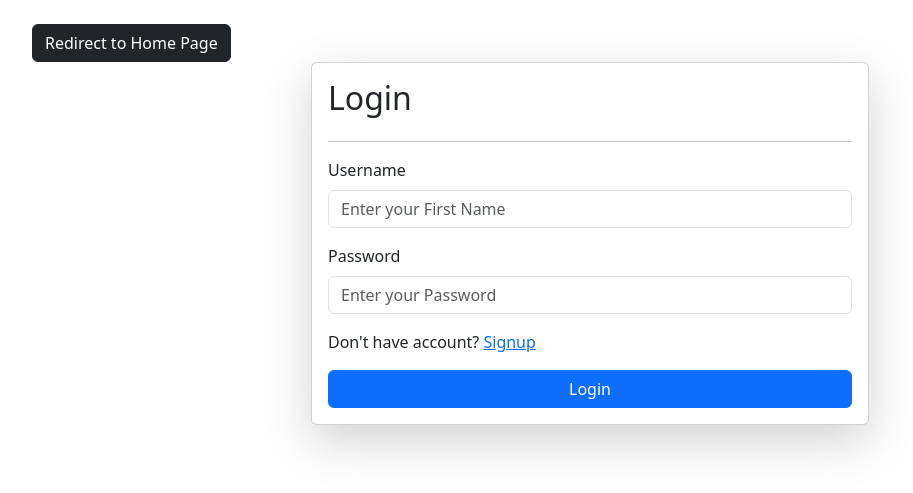
After one commit to ayazkhan1410/Recipe-Project-, a Django app: page /recepies/login in a window 1280 px wide. The commit adds this page. Shown: the top 493 px of the page, without its empty margins (50-963 px from the left). Run offline with Django 4.2, Linux system fonts and the light colour scheme.

Commit message:
Create signup and login page

```diff
--- /dev/null
+++ b/vege/templates/vege/login.html
@@ -0,0 +1,33 @@
+{% extends "vege/base.html"%}
+<title>{% block title%} Register Page ! {% endblock %}</title>
+
+{% block css%}
+
+{% endblock%}
+
+{% block body %}
+
+<div class="container my-4">
+    <a href="/recepies" class="btn btn-dark"> Redirect to Home Page </a>
+  <form class="col-6 mx-auto card p-3 shadow-lg " method="post" enctype="multipart/form-data">
+
+    {% csrf_token %}
+    <h2> Login </h2>
+    <hr>
+
+    <div class="mb-3">
+      <label for="exampleFormControlInput1" class="form-label">Username</label>
+      <input type="text" name="Firstname" required class="form-control" placeholder="Enter your First Name">
+    </div>
+
+    <div class="mb-3">
+        <label for="exampleFormControlInput1" class="form-label">Password</label>
+        <input type="password" name="Password" required class="form-control" placeholder="Enter your Password">
+    </div>
+
+    <p>Don't have account? <a href="/recepies/register">Signup</a></p>
+    <button type="submit" class="btn btn-primary">Login</button>
+
+  </form>
+
+  {% endblock %}
--- a/vege/urls.py
+++ b/vege/urls.py
@@ -5,4 +5,6 @@ urlpatterns = [
     path("", views.recepies,name="recepies"),
     path("delete/<int:id>", views.delete,name="delete"),
     path("update/<int:id>", views.update,name="update"),
+    path("register",views.register,name="register"),
+    path("login",views.login,name="login"),
 ]
--- a/vege/views.py
+++ b/vege/views.py
@@ -1,6 +1,7 @@
 from django.shortcuts import render, redirect
 from . models import *
 from django.http import HttpResponse
+from django.contrib.auth.models import User
 
 # Create your views here.
 
@@ -19,8 +20,11 @@ def recepies(request):
         return redirect("/recepies")
 
     queryset = RecipeName.objects.all()
+
+    if request.GET.get('search'):
+        queryset = queryset.filter(recipe_name__icontains=request.GET.get('search'))
+
     context = {'recipes':queryset}
-
     return render(request, "vege/index.html",context)
 
 def update(request, id):
@@ -54,3 +58,33 @@ def delete(request, id):
    obj = RecipeName.objects.get(id=id)
    obj.delete()
    return redirect("/recepies")
+
+
+def register(request):
+
+
+
+    if request.method == "POST":
+        data = request.POST
+        Firstname = data.get("Firstname")
+        Lastname = data.get("Lastname")
+        Username = data.get("Username")
+        Password = data.get("Password")
+
+        user = User.objects.filter(Username=Username)
+
+        if user.exists():
+            pass
+
+        user = User.objects.create_user(first_name=Firstname, last_name=Lastname, username=Username)
+
+        user.set_password(Password)
+        user.save()
+
+        return redirect("/recepies/register")
+
+    return render(request, "vege/register.html")
+
+
+def login(request):
+    return render(request, "vege/login.html")
```
Also changed, not shown: vege/models.py (+6 -1 lines), vege/templates/vege/index.html (+5 -3 lines), vege/templates/vege/register.html (added, +43 -0 lines), db.sqlite3, vege/migrations/0008_recipename_user.py (added).
